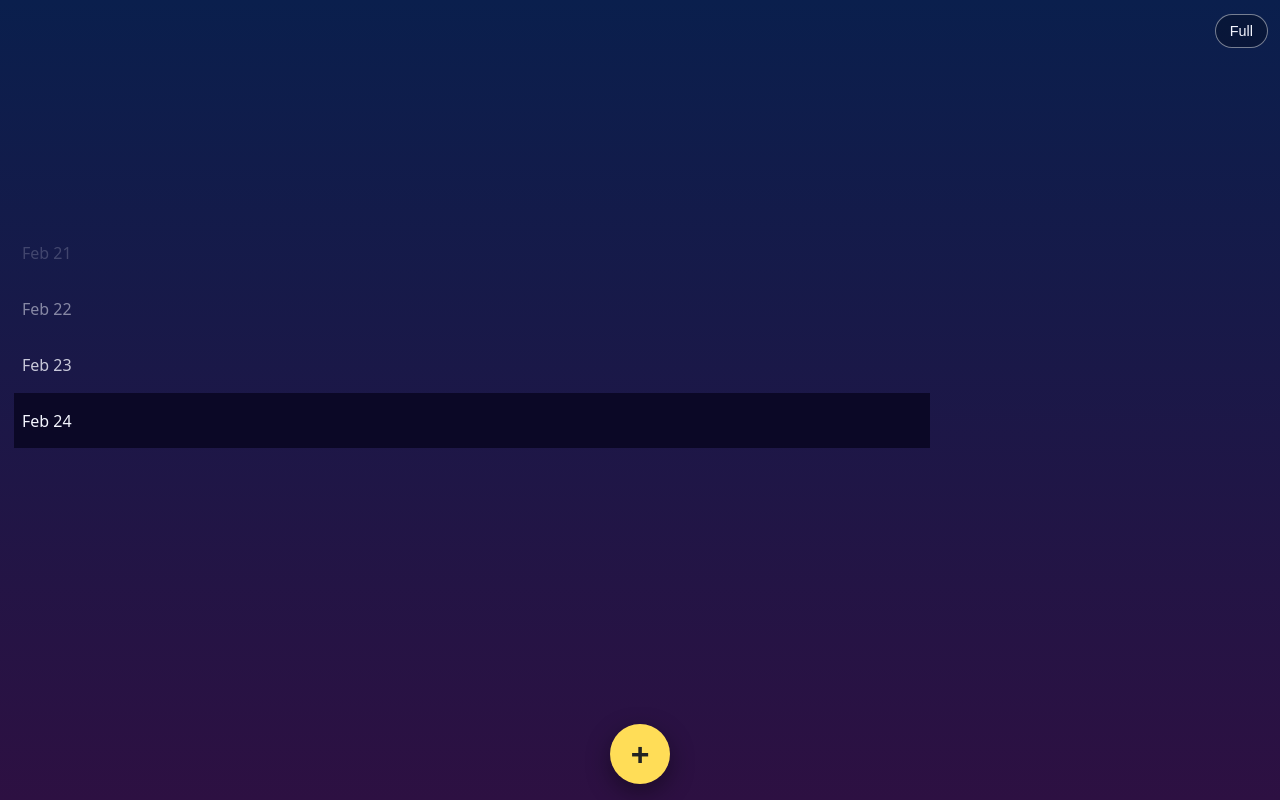
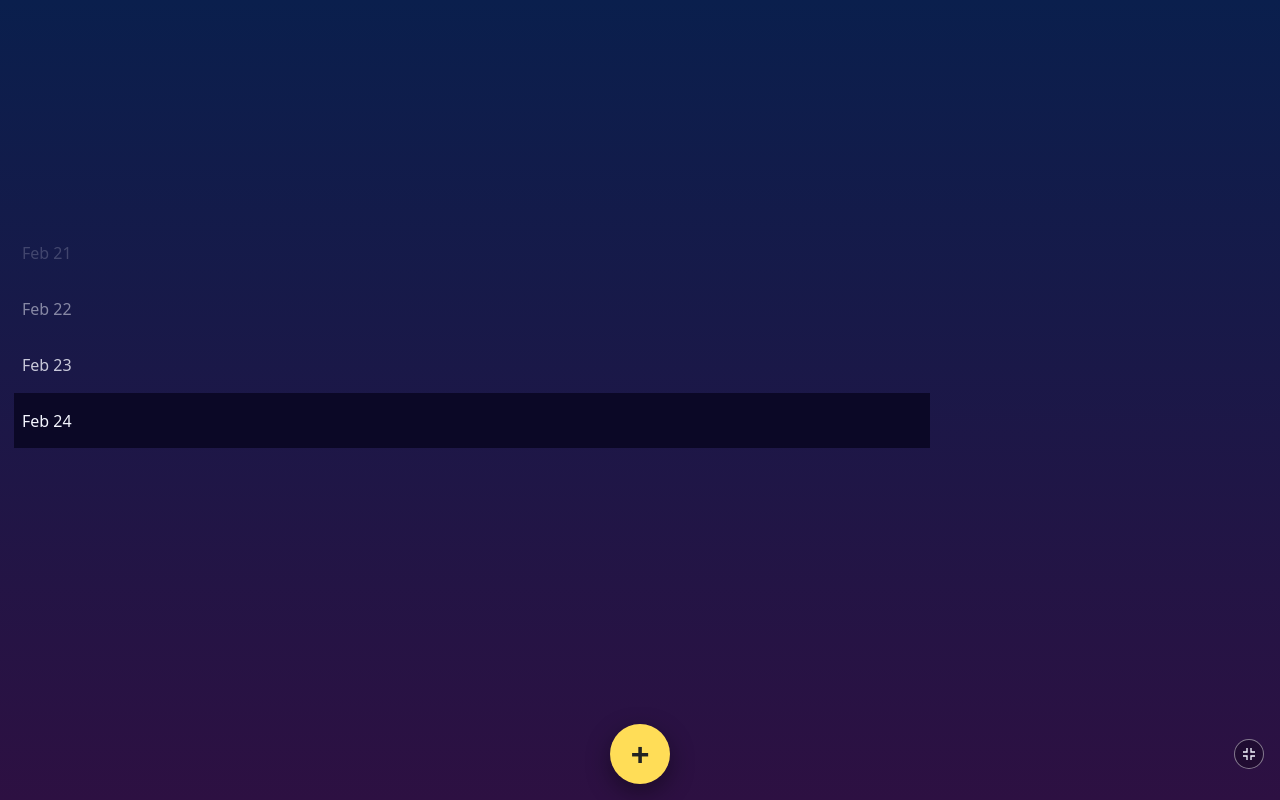
Before and after one commit to vitkrv/daily-tasks-checker, a plain HTML site: page index.html in a window 1280 px wide. Drawn offline with Linux system fonts and the light colour scheme.

Commit message:
Update view mode button placement and fullscreen icons

```diff
--- a/app.js
+++ b/app.js
@@ -15,12 +15,18 @@ const formError = document.getElementById("form-error");
 const notification = document.getElementById("top-notification");
 const toggleViewModeBtn = document.getElementById("toggle-view-mode");
 
+const fullModeIcon =
+  '<svg viewBox="0 0 24 24" aria-hidden="true"><path fill="currentColor" d="M9 3H5a2 2 0 0 0-2 2v4h2V5h4zm10 0h-4v2h4v4h2V5a2 2 0 0 0-2-2M5 15H3v4a2 2 0 0 0 2 2h4v-2H5zm16 0h-2v4h-4v2h4a2 2 0 0 0 2-2z"/></svg>';
+const focusedModeIcon =
+  '<svg viewBox="0 0 24 24" aria-hidden="true"><path fill="currentColor" d="M14 10V3h2v5h5v2zm-4 0H3V8h5V3h2zm4 4h7v2h-5v5h-2zm-4 0v7H8v-5H3v-2z"/></svg>';
+
 let viewMode = "focused";
 let notificationTimer;
 
 ensureTodayEntry();
 render();
 registerServiceWorker();
+updateViewModeButton();
 
 openModalBtn.addEventListener("click", () => {
   modal.classList.remove("hidden");
@@ -63,8 +69,13 @@ taskForm.addEventListener("submit", (event) => {
 toggleViewModeBtn.addEventListener("click", () => {
   viewMode = viewMode === "focused" ? "full" : "focused";
   tablePanel.classList.toggle("mode-full", viewMode === "full");
-  toggleViewModeBtn.textContent = viewMode === "full" ? "Focused" : "Full";
+  updateViewModeButton();
 });
+
+function updateViewModeButton() {
+  toggleViewModeBtn.innerHTML = viewMode === "full" ? fullModeIcon : focusedModeIcon;
+  toggleViewModeBtn.setAttribute("aria-label", `View mode: ${viewMode}`);
+}
 
 function closeModal() {
   modal.classList.add("hidden");
--- a/index.html
+++ b/index.html
@@ -16,9 +16,7 @@
   <body>
     <div id="top-notification" class="top-notification hidden" role="status" aria-live="polite"></div>
     <main class="app-shell">
-      <button id="toggle-view-mode" class="view-mode-btn" type="button" aria-label="Toggle table mode">
-        Full
-      </button>
+      <button id="toggle-view-mode" class="view-mode-btn" type="button" aria-label="View mode: focused"></button>
 
       <section id="table-panel" class="table-panel" aria-label="Routine tracker table"></section>
 
--- a/styles.css
+++ b/styles.css
@@ -38,14 +38,22 @@ body {
 
 .view-mode-btn {
   position: fixed;
-  top: calc(env(safe-area-inset-top) + 14px);
-  right: 12px;
+  right: 16px;
+  bottom: calc(env(safe-area-inset-bottom) + 31px);
   border: 1px solid rgba(255, 255, 255, 0.45);
-  border-radius: 999px;
+  border-radius: 50%;
   background: rgba(0, 0, 0, 0.25);
   color: var(--text);
-  padding: 8px 14px;
-  font-size: 0.9rem;
+  width: 30px;
+  height: 30px;
+  display: grid;
+  place-items: center;
+  padding: 0;
+}
+
+.view-mode-btn svg {
+  width: 16px;
+  height: 16px;
 }
 
 .table-panel {
```
